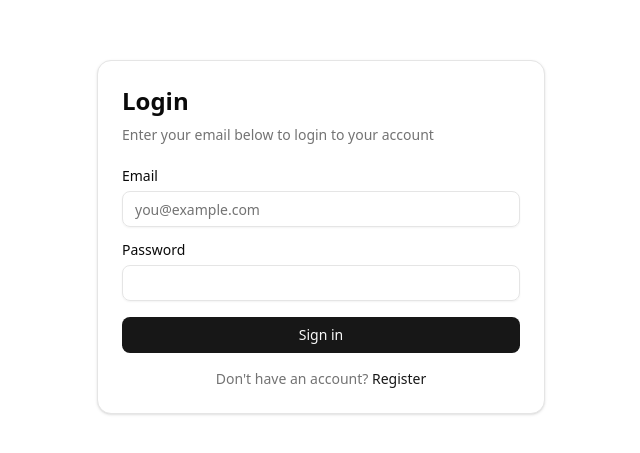
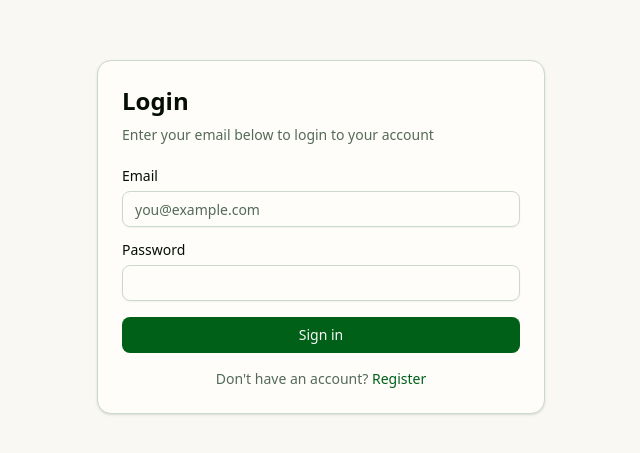
Before and after one commit to anesuruzvidzo1/munda, a Next.js app: page /login in a window 1280 px wide. Shown: the part 163-616 px from the top of the page, without its empty margins (319-959 px from the left). Built offline with nearby package versions, Linux system fonts and the light colour scheme; no server answers.

Commit message:
Apply agricultural color theme
Replaces default gray palette with a crop-advisory color system:
deep forest green as primary, warm cream background, amber accents,
consistent across light and dark modes.

```diff
--- a/src/app/(dashboard)/dashboard/advisory/_components/AdvisoryForm.tsx
+++ b/src/app/(dashboard)/dashboard/advisory/_components/AdvisoryForm.tsx
@@ -112,7 +112,7 @@ export function AdvisoryForm() {
       <Card>
         <CardHeader>
           <CardTitle className="flex items-center gap-2">
-            <Sprout className="h-5 w-5 text-green-600" />
+            <Sprout className="h-5 w-5 text-primary" />
             Ask the Advisor
           </CardTitle>
           <CardDescription>
--- a/src/app/(dashboard)/dashboard/page.tsx
+++ b/src/app/(dashboard)/dashboard/page.tsx
@@ -20,7 +20,7 @@ export default async function DashboardPage() {
       </div>
 
       <div className="grid gap-6 md:grid-cols-2 lg:grid-cols-3">
-        <Card className="border-green-200 bg-green-50/50 dark:border-green-900 dark:bg-green-950/20 md:col-span-2 lg:col-span-2">
+        <Card className="border-primary/20 bg-primary/5 md:col-span-2 lg:col-span-2">
           <CardHeader>
             <CardTitle className="flex items-center gap-2">
               <Sprout className="h-5 w-5 text-green-600" />
@@ -35,7 +35,7 @@ export default async function DashboardPage() {
             <p className="text-sm text-muted-foreground mb-4">
               Powered by Claude AI. Get actionable, region-specific advice in seconds.
             </p>
-            <Button asChild className="bg-green-600 hover:bg-green-700 text-white">
+            <Button asChild>
               <a href="/dashboard/advisory">Open Crop Advisory &rarr;</a>
             </Button>
           </CardContent>
--- a/src/app/globals.css
+++ b/src/app/globals.css
@@ -45,71 +45,71 @@
 
 :root {
   --radius: 0.625rem;
-  --background: oklch(1 0 0);
-  --foreground: oklch(0.145 0 0);
-  --card: oklch(1 0 0);
-  --card-foreground: oklch(0.145 0 0);
-  --popover: oklch(1 0 0);
-  --popover-foreground: oklch(0.145 0 0);
-  --primary: oklch(0.205 0 0);
-  --primary-foreground: oklch(0.985 0 0);
-  --secondary: oklch(0.97 0 0);
-  --secondary-foreground: oklch(0.205 0 0);
-  --muted: oklch(0.97 0 0);
-  --muted-foreground: oklch(0.556 0 0);
-  --accent: oklch(0.97 0 0);
-  --accent-foreground: oklch(0.205 0 0);
+  --background: oklch(0.98 0.008 90);
+  --foreground: oklch(0.15 0.025 145);
+  --card: oklch(0.995 0.004 90);
+  --card-foreground: oklch(0.15 0.025 145);
+  --popover: oklch(0.995 0.004 90);
+  --popover-foreground: oklch(0.15 0.025 145);
+  --primary: oklch(0.42 0.14 148);
+  --primary-foreground: oklch(0.98 0 0);
+  --secondary: oklch(0.93 0.03 148);
+  --secondary-foreground: oklch(0.25 0.05 148);
+  --muted: oklch(0.93 0.02 100);
+  --muted-foreground: oklch(0.5 0.04 148);
+  --accent: oklch(0.87 0.1 80);
+  --accent-foreground: oklch(0.25 0.06 55);
   --destructive: oklch(0.577 0.245 27.325);
-  --border: oklch(0.922 0 0);
-  --input: oklch(0.922 0 0);
-  --ring: oklch(0.708 0 0);
-  --chart-1: oklch(0.646 0.222 41.116);
-  --chart-2: oklch(0.6 0.118 184.704);
-  --chart-3: oklch(0.398 0.07 227.392);
-  --chart-4: oklch(0.828 0.189 84.429);
-  --chart-5: oklch(0.769 0.188 70.08);
-  --sidebar: oklch(0.985 0 0);
-  --sidebar-foreground: oklch(0.145 0 0);
-  --sidebar-primary: oklch(0.205 0 0);
-  --sidebar-primary-foreground: oklch(0.985 0 0);
-  --sidebar-accent: oklch(0.97 0 0);
-  --sidebar-accent-foreground: oklch(0.205 0 0);
-  --sidebar-border: oklch(0.922 0 0);
-  --sidebar-ring: oklch(0.708 0 0);
+  --border: oklch(0.87 0.025 148);
+  --input: oklch(0.87 0.025 148);
+  --ring: oklch(0.42 0.14 148);
+  --chart-1: oklch(0.52 0.17 148);
+  --chart-2: oklch(0.65 0.14 82);
+  --chart-3: oklch(0.48 0.1 58);
+  --chart-4: oklch(0.6 0.13 168);
+  --chart-5: oklch(0.72 0.14 95);
+  --sidebar: oklch(0.95 0.015 148);
+  --sidebar-foreground: oklch(0.15 0.025 145);
+  --sidebar-primary: oklch(0.42 0.14 148);
+  --sidebar-primary-foreground: oklch(0.98 0 0);
+  --sidebar-accent: oklch(0.9 0.03 148);
+  --sidebar-accent-foreground: oklch(0.25 0.05 148);
+  --sidebar-border: oklch(0.87 0.025 148);
+  --sidebar-ring: oklch(0.42 0.14 148);
 }
 
 .dark {
-  --background: oklch(0.145 0 0);
-  --foreground: oklch(0.985 0 0);
-  --card: oklch(0.205 0 0);
-  --card-foreground: oklch(0.985 0 0);
-  --popover: oklch(0.205 0 0);
-  --popover-foreground: oklch(0.985 0 0);
-  --primary: oklch(0.922 0 0);
-  --primary-foreground: oklch(0.205 0 0);
-  --secondary: oklch(0.269 0 0);
-  --secondary-foreground: oklch(0.985 0 0);
-  --muted: oklch(0.269 0 0);
-  --muted-foreground: oklch(0.708 0 0);
-  --accent: oklch(0.269 0 0);
-  --accent-foreground: oklch(0.985 0 0);
+  --background: oklch(0.13 0.02 148);
+  --foreground: oklch(0.95 0.01 148);
+  --card: oklch(0.19 0.025 148);
+  --card-foreground: oklch(0.95 0.01 148);
+  --popover: oklch(0.19 0.025 148);
+  --popover-foreground: oklch(0.95 0.01 148);
+  --primary: oklch(0.7 0.15 148);
+  --primary-foreground: oklch(0.13 0.02 148);
+  --secondary: oklch(0.25 0.03 148);
+  --secondary-foreground: oklch(0.95 0.01 148);
+  --muted: oklch(0.24 0.025 148);
+  --muted-foreground: oklch(0.65 0.05 148);
+  --accent: oklch(0.7 0.13 82);
+  --accent-foreground: oklch(0.13 0.02 55);
   --destructive: oklch(0.704 0.191 22.216);
-  --border: oklch(1 0 0 / 10%);
+  --border: oklch(1 0 0 / 12%);
   --input: oklch(1 0 0 / 15%);
-  --ring: oklch(0.556 0 0);
-  --chart-1: oklch(0.488 0.243 264.376);
-  --chart-2: oklch(0.696 0.17 162.48);
-  --chart-3: oklch(0.769 0.188 70.08);
-  --chart-4: oklch(0.627 0.265 303.9);
-  --chart-5: oklch(0.645 0.246 16.439);
-  --sidebar: oklch(0.205 0 0);
-  --sidebar-foreground: oklch(0.985 0 0);
-  --sidebar-primary: oklch(0.488 0.243 264.376);
-  --sidebar-primary-foreground: oklch(0.985 0 0);
-  --sidebar-accent: oklch(0.269 0 0);
-  --sidebar-accent-foreground: oklch(0.985 0 0);
-  --sidebar-border: oklch(1 0 0 / 10%);
-  --sidebar-ring: oklch(0.556 0 0);
+  --ring: oklch(0.55 0.15 148);
+  --chart-1: oklch(0.65 0.17 148);
+  --chart-2: oklch(0.72 0.14 82);
+  --chart-3: oklch(0.6 0.12 58);
+  --chart-4: oklch(0.62 0.14 168);
+  --chart-5: oklch(0.75 0.14 95);
+  --sidebar: oklch(0.17 0.022 148);
+  --sidebar-foreground: oklch(0.95 0.01 148);
+  --sidebar-primary: oklch(0.7 0.15 148);
+  --sidebar-primary-foreground: oklch(0.13 0.02 148);
+  --sidebar-accent: oklch(0.25 0.03 148);
+  --sidebar-accent-foreground: oklch(0.95 0.01 148);
+  --sidebar-border: oklch(1 0 0 / 12%);
+  --sidebar-ring: oklch(0.55 0.15 148);
 }
 
 @layer base {
```
